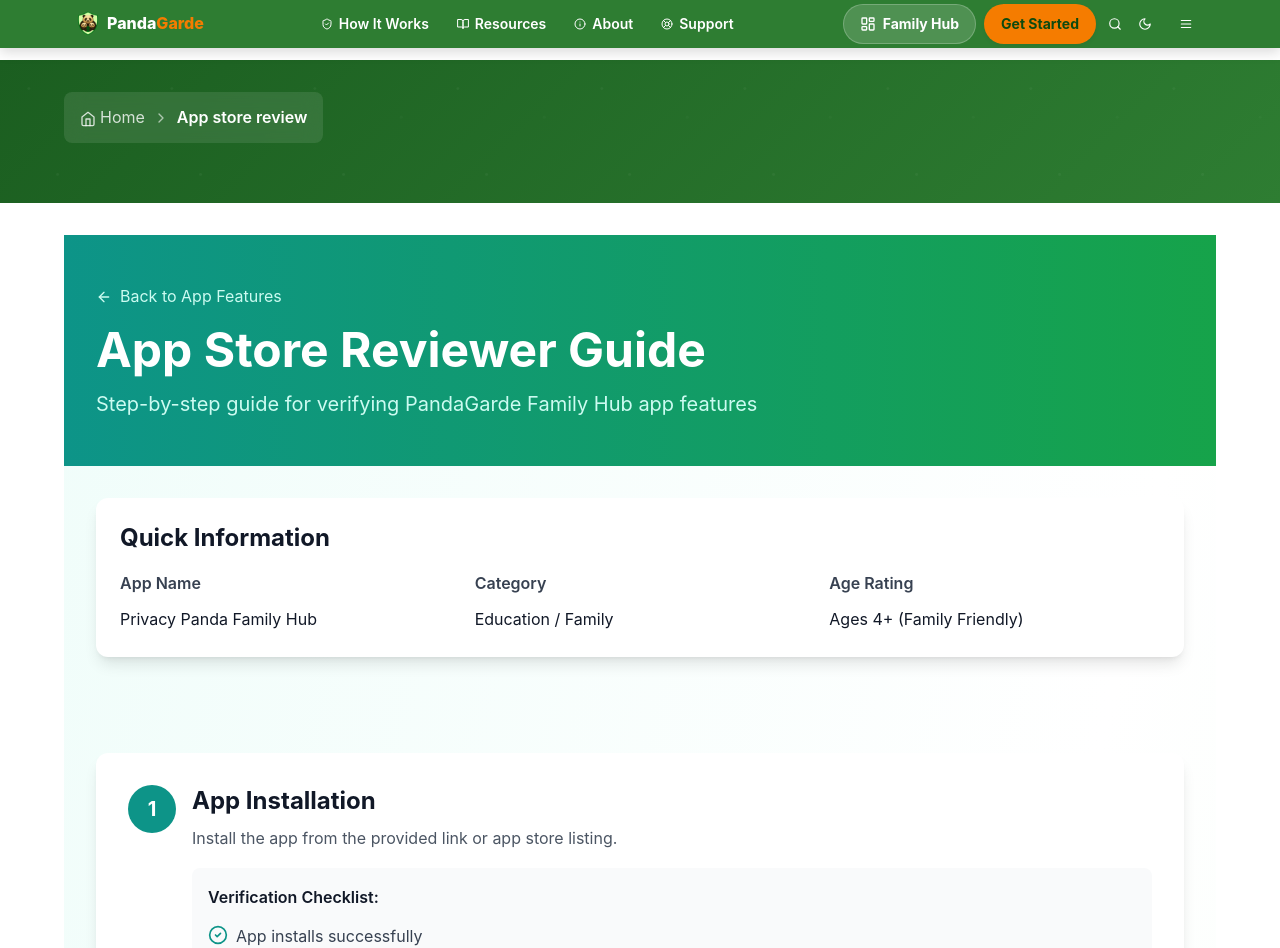
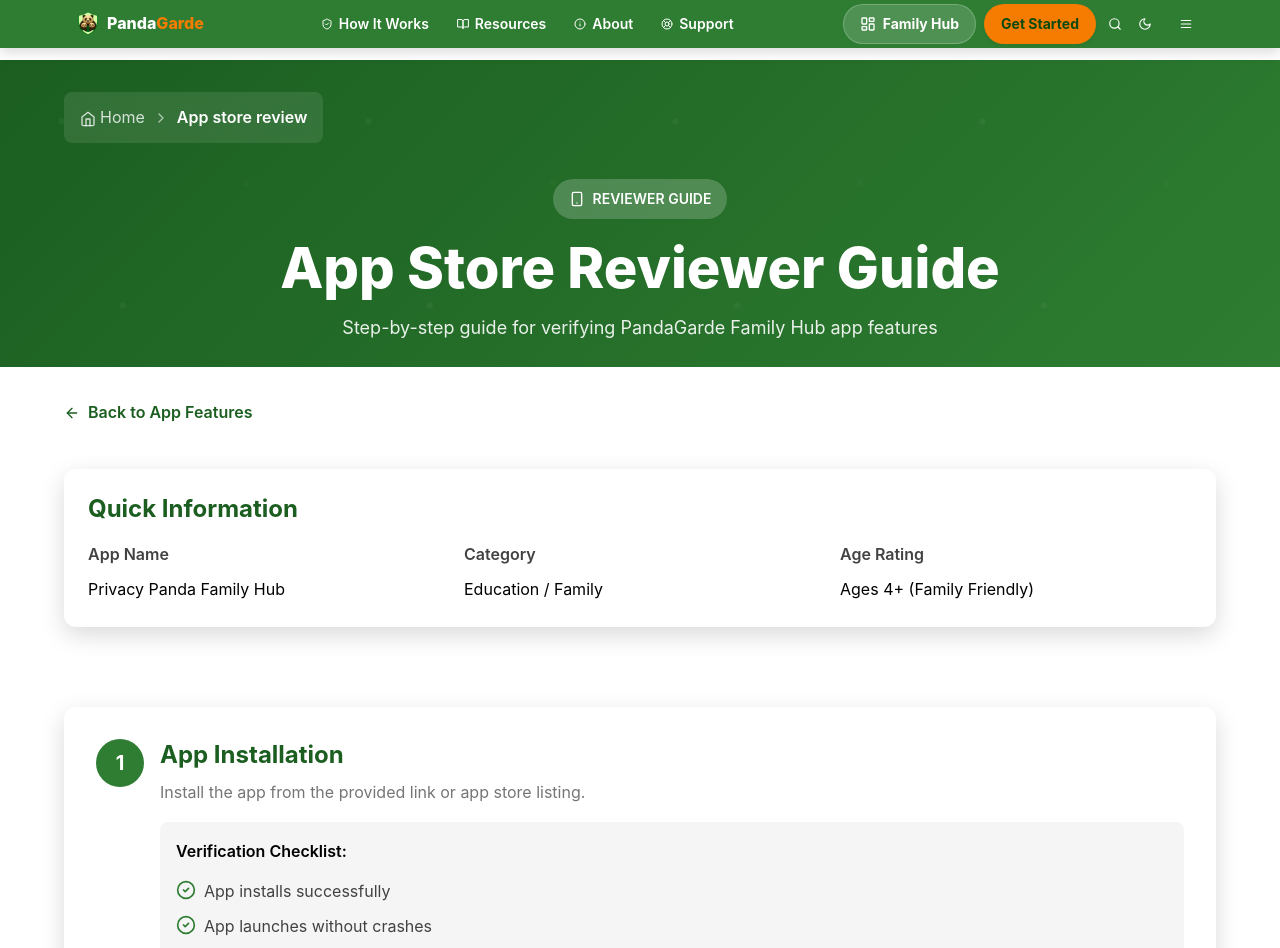
Before and after one commit to Facely1er/PandaGarde-familyHub-v3, a React (Vite) app: page /app-store-review in a window 1280 px wide. Shown: the top 948 px of the page. Built offline with nearby package versions, Linux system fonts and the light colour scheme.

Commit message:
fix: remove hero section from AppStoreReviewPage and apply consistent theme styling
Agent-Logs-Url: https://github.com/Facely1er/PandaGarde-familyHub-v3/sessions/8936685e-5b5e-4626-b1c9-a602dcba5721

Co-authored-by: Facely1er <189199456+Facely1er@users.noreply.github.com>

```diff
--- a/src/pages/AppStoreReviewPage.tsx
+++ b/src/pages/AppStoreReviewPage.tsx
@@ -121,71 +121,78 @@ const AppStoreReviewPage: React.FC = () => {
   ];
 
   return (
-    <PageLayout>
-      <div className="min-h-screen bg-gradient-to-br from-teal-50 via-white to-green-50">
-        {/* Header */}
-        <div className="bg-gradient-to-r from-teal-600 to-green-600 text-white py-12">
-          <div className="max-w-7xl mx-auto px-4 sm:px-6 lg:px-8">
+    <PageLayout
+      title="App Store Reviewer Guide"
+      subtitle="Step-by-step guide for verifying PandaGarde Family Hub app features"
+      icon={Smartphone}
+      badge="REVIEWER GUIDE"
+      breadcrumbs={true}
+    >
+      <div className="min-h-screen" style={{ backgroundColor: 'var(--white)' }}>
+        {/* Back link */}
+        <div className="mb-6">
           <Link
             to="/app-features"
-              className="inline-flex items-center text-teal-100 hover:text-white mb-4"
+            className="inline-flex items-center font-semibold"
+            style={{ color: 'var(--primary)' }}
           >
             <ArrowLeft className="w-4 h-4 mr-2" />
             Back to App Features
           </Link>
-            <h1 className="text-4xl md:text-5xl font-bold mb-4">
-              App Store Reviewer Guide
-            </h1>
-            <p className="text-xl text-teal-100">
-              Step-by-step guide for verifying PandaGarde Family Hub app features
-            </p>
-          </div>
         </div>
 
         {/* Quick Info */}
-        <div className="max-w-7xl mx-auto px-4 sm:px-6 lg:px-8 py-8">
-          <div className="bg-white rounded-xl shadow-lg p-6 mb-8">
-            <h2 className="text-2xl font-bold text-gray-900 mb-4">Quick Information</h2>
+        <div className="py-4">
+          <div className="rounded-xl shadow-lg p-6 mb-8" style={{
+            backgroundColor: 'var(--card-color)',
+            boxShadow: 'var(--shadow-lg)'
+          }}>
+            <h2 className="text-2xl font-bold mb-4" style={{ color: 'var(--primary)' }}>Quick Information</h2>
             <div className="grid grid-cols-1 md:grid-cols-3 gap-6">
               <div>
-                <h3 className="font-semibold text-gray-700 mb-2">App Name</h3>
-                <p className="text-gray-900">Privacy Panda Family Hub</p>
+                <h3 className="font-semibold mb-2" style={{ color: 'var(--gray-700)' }}>App Name</h3>
+                <p style={{ color: 'var(--gray-900)' }}>Privacy Panda Family Hub</p>
               </div>
               <div>
-                <h3 className="font-semibold text-gray-700 mb-2">Category</h3>
-                <p className="text-gray-900">Education / Family</p>
+                <h3 className="font-semibold mb-2" style={{ color: 'var(--gray-700)' }}>Category</h3>
+                <p style={{ color: 'var(--gray-900)' }}>Education / Family</p>
               </div>
               <div>
-                <h3 className="font-semibold text-gray-700 mb-2">Age Rating</h3>
-                <p className="text-gray-900">Ages 4+ (Family Friendly)</p>
+                <h3 className="font-semibold mb-2" style={{ color: 'var(--gray-700)' }}>Age Rating</h3>
+                <p style={{ color: 'var(--gray-900)' }}>Ages 4+ (Family Friendly)</p>
               </div>
             </div>
           </div>
         </div>
 
         {/* Review Steps */}
-        <div className="max-w-7xl mx-auto px-4 sm:px-6 lg:px-8 py-8">
+        <div className="py-8">
           <div className="space-y-8">
             {reviewSteps.map((step) => (
-              <div key={step.step} className="bg-white rounded-xl shadow-lg p-8">
+              <div key={step.step} className="rounded-xl shadow-lg p-8" style={{
+                backgroundColor: 'var(--card-color)',
+                boxShadow: 'var(--shadow-lg)'
+              }}>
                 <div className="flex items-start mb-6">
-                  <div className="flex-shrink-0 w-12 h-12 bg-teal-600 text-white rounded-full flex items-center justify-center font-bold text-xl mr-4">
+                  <div className="flex-shrink-0 w-12 h-12 rounded-full flex items-center justify-center font-bold text-xl mr-4 text-white" style={{
+                    backgroundColor: 'var(--primary-light)'
+                  }}>
                     {step.step}
                   </div>
                   <div className="flex-1">
-                    <h2 className="text-2xl font-bold text-gray-900 mb-2">
+                    <h2 className="text-2xl font-bold mb-2" style={{ color: 'var(--primary)' }}>
                       {step.title}
                     </h2>
-                    <p className="text-gray-600 mb-4">{step.description}</p>
-                    <div className="bg-gray-50 rounded-lg p-4">
-                      <h3 className="font-semibold text-gray-900 mb-3">
+                    <p className="mb-4" style={{ color: 'var(--gray-600)' }}>{step.description}</p>
+                    <div className="rounded-lg p-4" style={{ backgroundColor: 'var(--light)' }}>
+                      <h3 className="font-semibold mb-3" style={{ color: 'var(--gray-900)' }}>
                         Verification Checklist:
                       </h3>
                       <ul className="space-y-2">
                         {step.checks.map((check, index) => (
                           <li key={index} className="flex items-start">
-                            <CheckCircle2 className="w-5 h-5 text-teal-600 mr-2 mt-0.5 flex-shrink-0" />
-                            <span className="text-gray-700">{check}</span>
+                            <CheckCircle2 className="w-5 h-5 mr-2 mt-0.5 flex-shrink-0" style={{ color: 'var(--primary-light)' }} />
+                            <span style={{ color: 'var(--gray-700)' }}>{check}</span>
                           </li>
                         ))}
                       </ul>
```
Lines whose indentation alone changed are shown as unchanged.
